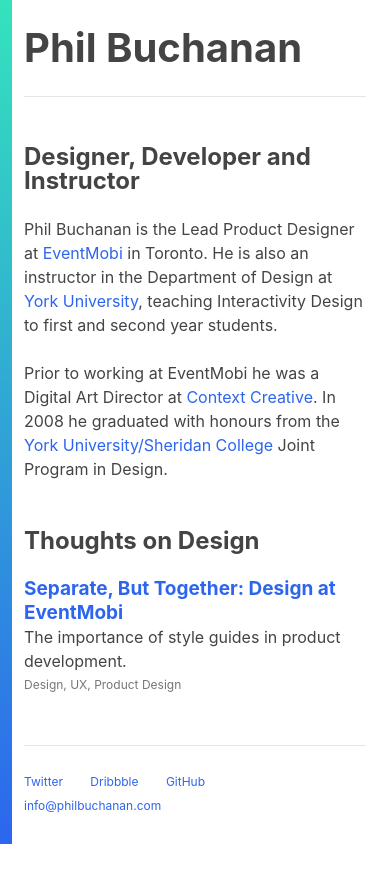
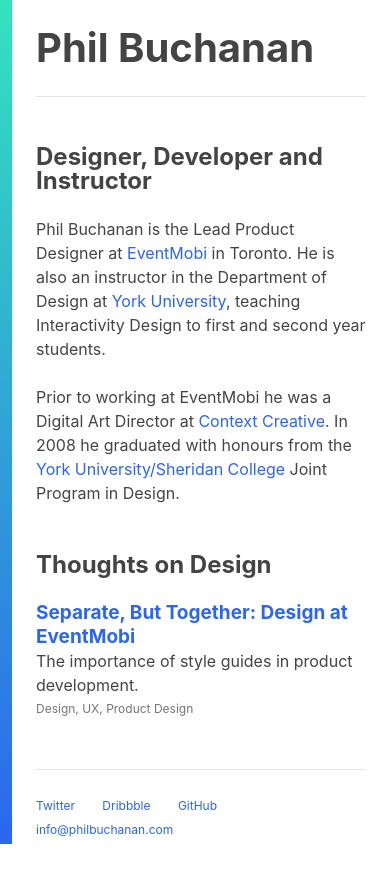
Before and after one commit to philbuchanan/philbuchanan.github.io, a PHP site: page / in a window 390 px wide. Before the commit the page ends 844 px from the top, so only its background shows below. Run offline with PHP 8.4, Linux system fonts and the light colour scheme.

Commit message:
Adjusted padding of body on mobile devices

```diff
--- a/assets/css/style.css
+++ b/assets/css/style.css
@@ -61,6 +61,7 @@
 body {
   padding-top: 1.5rem;
   padding-bottom: 1.5rem;
+  padding-left: 0.75rem;
 }
 
 body:after {
--- a/assets/css/style.scss
+++ b/assets/css/style.scss
@@ -106,6 +106,7 @@
 body {
 	@include rem(padding-top, $global-spacing-unit);
 	@include rem(padding-bottom, $global-spacing-unit);
+	@include rem(padding-left, ($global-spacing-unit / 2));
 
 	&:after {
 		content: " ";
```
